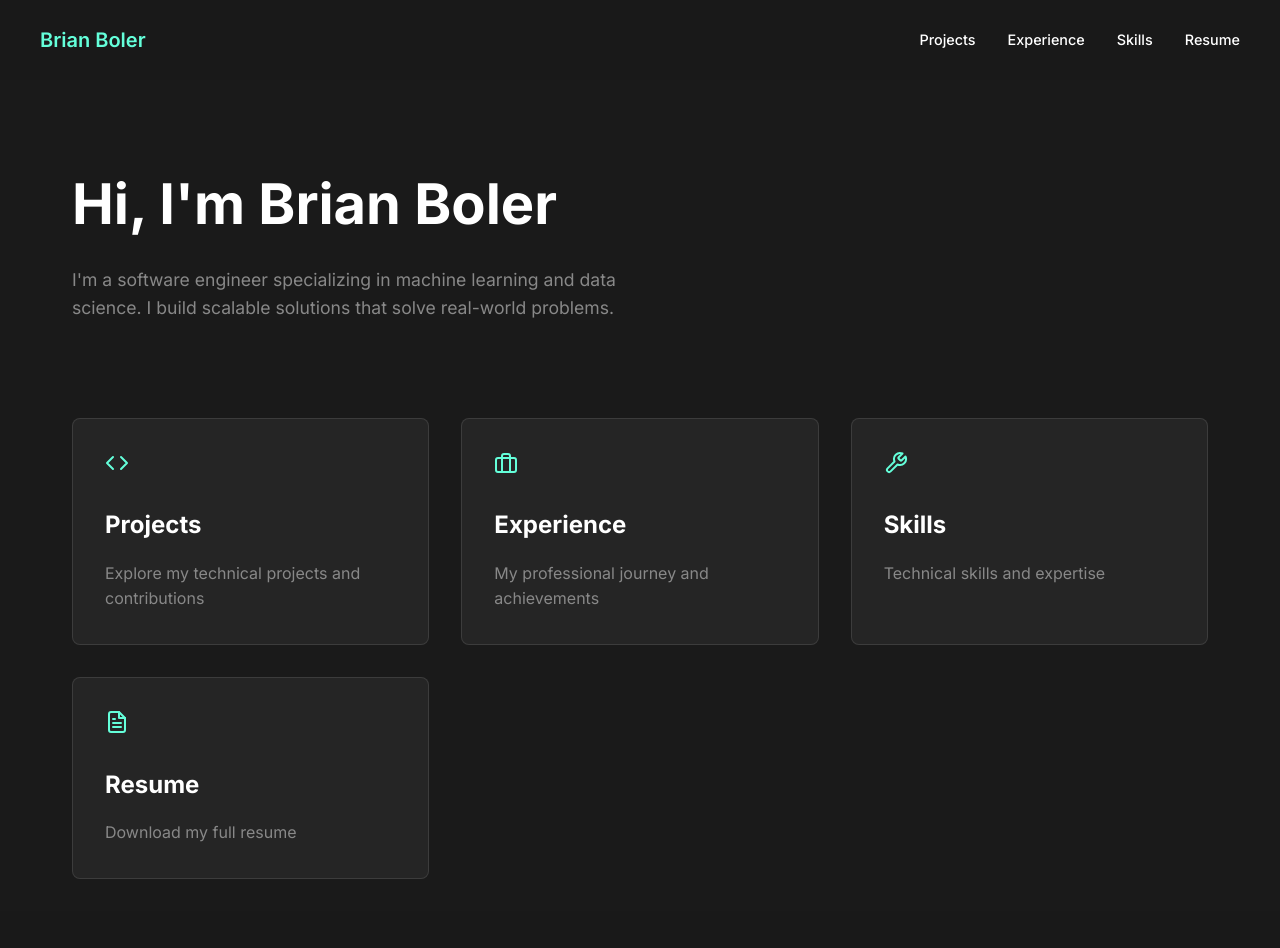
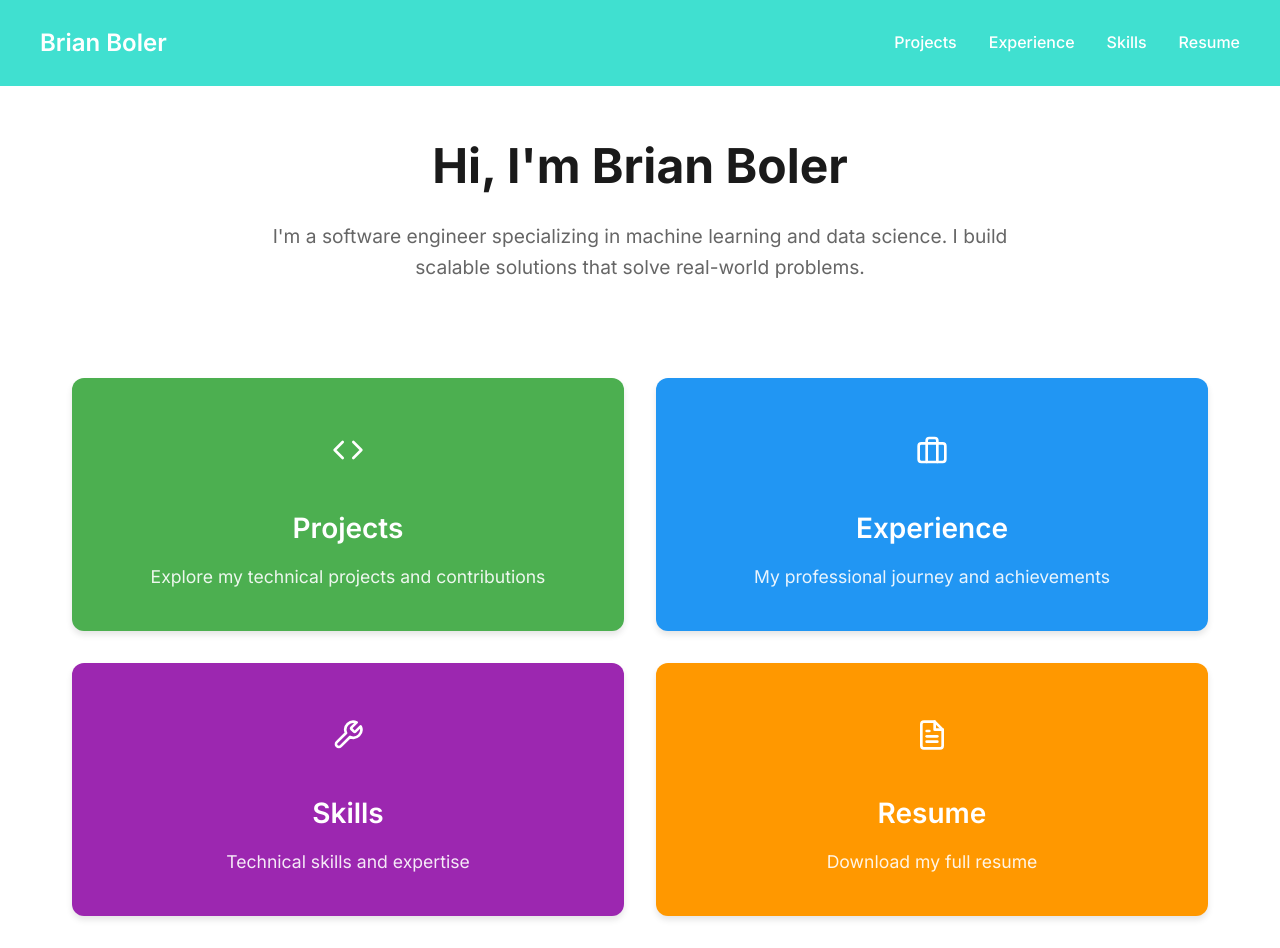
Before and after one commit to bb01010101/portfolio, a Flask app: page / in a window 1280 px wide. Before the commit the page ends 879 px from the top, so only its background shows below. Run offline with Flask 2, Linux system fonts and the light colour scheme.

Commit message:
Update UI to match LyfMax style

```diff
--- a/app/static/css/style.css
+++ b/app/static/css/style.css
@@ -1,9 +1,13 @@
 :root {
-    --background: #1a1a1a;
-    --text: #ffffff;
-    --text-secondary: #888888;
-    --accent: #64ffda;
-    --nav-bg: rgba(26, 26, 26, 0.8);
+    --green: #4CAF50;
+    --blue: #2196F3;
+    --purple: #9C27B0;
+    --orange: #FF9800;
+    --red: #E91E63;
+    --background: #ffffff;
+    --text: #1a1a1a;
+    --text-secondary: #666666;
+    --header-bg: #40E0D0;
 }
 
 * {
@@ -20,13 +24,12 @@ body {
 }
 
 .navbar {
-    background: var(--nav-bg);
+    background: var(--header-bg);
     padding: 1.5rem 2rem;
     position: fixed;
     width: 100%;
     top: 0;
     z-index: 1000;
-    backdrop-filter: blur(10px);
 }
 
 .nav-content {
@@ -41,9 +44,9 @@ body {
     display: flex;
     align-items: center;
     gap: 0.5rem;
-    color: var(--accent);
+    color: white;
     text-decoration: none;
-    font-size: 1.25rem;
+    font-size: 1.5rem;
     font-weight: 600;
 }
 
@@ -53,15 +56,15 @@ body {
 }
 
 .nav-links a {
-    color: var(--text);
+    color: white;
     text-decoration: none;
     font-weight: 500;
-    font-size: 0.9rem;
-    transition: color 0.3s;
+    font-size: 1rem;
+    transition: opacity 0.3s;
 }
 
 .nav-links a:hover {
-    color: var(--accent);
+    opacity: 0.8;
 }
 
 main {
@@ -73,73 +76,116 @@ main {
 }
 
 .welcome-section {
-    text-align: left;
-    padding: 4rem 0;
+    text-align: center;
+    padding: 2rem 0 4rem;
 }
 
 .welcome-section h1 {
-    font-size: 3.5rem;
+    font-size: 3rem;
     margin-bottom: 1rem;
     color: var(--text);
-    font-weight: 700;
 }
 
 .subtitle {
-    font-size: 1.1rem;
+    font-size: 1.2rem;
     color: var(--text-secondary);
-    max-width: 600px;
-    margin: 0;
+    max-width: 800px;
+    margin: 0 auto;
 }
 
 .card-grid {
     display: grid;
-    grid-template-columns: repeat(auto-fit, minmax(300px, 1fr));
+    grid-template-columns: repeat(2, 1fr);
     gap: 2rem;
     padding: 2rem 0;
 }
 
 .card {
-    background: rgba(255, 255, 255, 0.05);
-    padding: 2rem;
-    border-radius: 8px;
+    background: white;
+    padding: 2.5rem;
+    border-radius: 12px;
     text-decoration: none;
-    color: var(--text);
-    transition: transform 0.3s, background-color 0.3s;
-    border: 1px solid rgba(255, 255, 255, 0.1);
+    color: white;
+    transition: transform 0.3s;
+    text-align: center;
+    display: flex;
+    flex-direction: column;
+    align-items: center;
+    box-shadow: 0 4px 6px rgba(0, 0, 0, 0.1);
 }
 
 .card:hover {
     transform: translateY(-5px);
-    background: rgba(255, 255, 255, 0.08);
 }
 
 .card-icon {
-    color: var(--accent);
+    width: 64px;
+    height: 64px;
+    display: flex;
+    align-items: center;
+    justify-content: center;
     margin-bottom: 1.5rem;
 }
 
-.card h2 {
-    margin-bottom: 1rem;
-    font-size: 1.5rem;
-    color: var(--text);
+.card-icon svg {
+    width: 32px;
+    height: 32px;
+    color: white;
 }
 
-.card h3 {
-    color: var(--text-secondary);
-    font-size: 1.1rem;
-    margin-bottom: 0.5rem;
+.card h2 {
+    font-size: 1.75rem;
+    margin-bottom: 0.75rem;
+    font-weight: 600;
 }
 
 .card p {
-    color: var(--text-secondary);
+    font-size: 1.1rem;
+    opacity: 0.9;
 }
 
-.period {
-    color: var(--accent);
-    font-size: 0.9rem;
-    margin-bottom: 1rem;
+/* Card Colors */
+.card-green {
+    background: var(--green);
 }
 
+.card-blue {
+    background: var(--blue);
+}
+
+.card-purple {
+    background: var(--purple);
+}
+
+.card-orange {
+    background: var(--orange);
+}
+
+.card-red {
+    background: var(--red);
+}
+
+/* Responsive Design */
+@media (max-width: 768px) {
+    .card-grid {
+        grid-template-columns: 1fr;
+    }
+
+    .welcome-section h1 {
+        font-size: 2.5rem;
+    }
+
+    main {
+        padding-left: 1rem;
+        padding-right: 1rem;
+    }
+
+    .nav-links {
+        gap: 1rem;
+    }
+}
+
+/* Additional Styles */
 .skill-tags {
     display: flex;
     flex-wrap: wrap;
--- a/app/templates/index.html
+++ b/app/templates/index.html
@@ -9,7 +9,7 @@
 </div>
 
 <div class="card-grid">
-    <a href="{{ url_for('main.projects') }}" class="card">
+    <a href="{{ url_for('main.projects') }}" class="card card-green">
         <div class="card-icon">
             <i data-feather="code"></i>
         </div>
@@ -17,7 +17,7 @@
         <p>Explore my technical projects and contributions</p>
     </a>
 
-    <a href="{{ url_for('main.experience') }}" class="card">
+    <a href="{{ url_for('main.experience') }}" class="card card-blue">
         <div class="card-icon">
             <i data-feather="briefcase"></i>
         </div>
@@ -25,7 +25,7 @@
         <p>My professional journey and achievements</p>
     </a>
 
-    <a href="{{ url_for('main.skills') }}" class="card">
+    <a href="{{ url_for('main.skills') }}" class="card card-purple">
         <div class="card-icon">
             <i data-feather="tool"></i>
         </div>
@@ -33,7 +33,7 @@
         <p>Technical skills and expertise</p>
     </a>
 
-    <a href="{{ url_for('main.resume') }}" class="card">
+    <a href="{{ url_for('main.resume') }}" class="card card-orange">
         <div class="card-icon">
             <i data-feather="file-text"></i>
         </div>
```
Also changed, not shown: other parts of app/static/css/style.css (+11 -25 lines).
